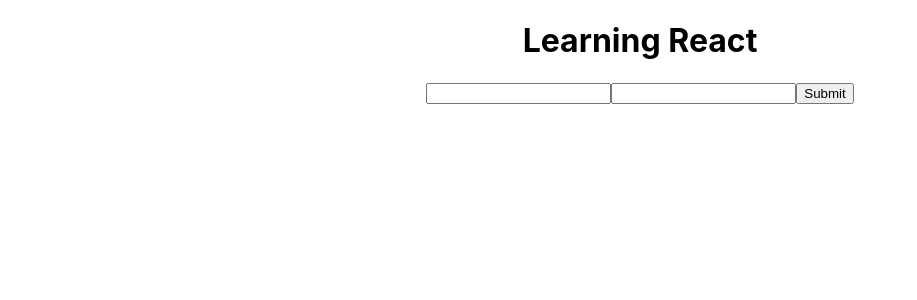
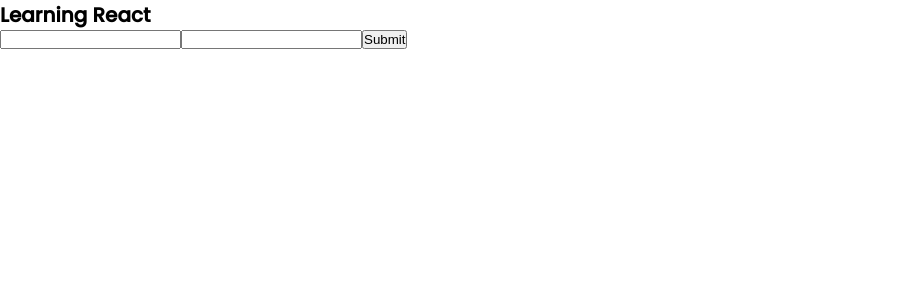
Before and after one commit to adogbeji/ReactBasics, a React (Create React App) app: page / in a window 1280 px wide. Shown: the top 300 px of the page, without its empty margins (0-917 px from the left). Built offline with nearby package versions, Linux system fonts and the light colour scheme.

Commit message:
Add CSS base styling

```diff
--- a/public/index.html
+++ b/public/index.html
@@ -9,6 +9,12 @@
       name="description"
       content="Web site created using create-react-app"
     />
+
+    <!-- Google Fonts -->
+    <link rel="preconnect" href="https://fonts.googleapis.com">
+    <link rel="preconnect" href="https://fonts.gstatic.com" crossorigin>
+    <link href="https://fonts.googleapis.com/css2?family=Poppins:wght@100;200;300;400;500&display=swap" rel="stylesheet">
+
     <link rel="apple-touch-icon" href="%PUBLIC_URL%/logo192.png" />
     <!--
       manifest.json provides metadata used when your web app is installed on a
--- a/src/App.css
+++ /dev/null
@@ -1,38 +0,0 @@
-.App {
-  text-align: center;
-}
-
-.App-logo {
-  height: 40vmin;
-  pointer-events: none;
-}
-
-@media (prefers-reduced-motion: no-preference) {
-  .App-logo {
-    animation: App-logo-spin infinite 20s linear;
-  }
-}
-
-.App-header {
-  background-color: #282c34;
-  min-height: 100vh;
-  display: flex;
-  flex-direction: column;
-  align-items: center;
-  justify-content: center;
-  font-size: calc(10px + 2vmin);
-  color: white;
-}
-
-.App-link {
-  color: #61dafb;
-}
-
-@keyframes App-logo-spin {
-  from {
-    transform: rotate(0deg);
-  }
-  to {
-    transform: rotate(360deg);
-  }
-}
--- a/src/App.js
+++ b/src/App.js
@@ -1,4 +1,4 @@
-import './App.css';
+import './App.scss';
 
 function App() {
   return (
--- a/src/index.css
+++ b/src/index.css
@@ -1,13 +1,22 @@
-body {
+*,
+*::before,
+*::after {  /* CSS Reset */
   margin: 0;
-  font-family: -apple-system, BlinkMacSystemFont, 'Segoe UI', 'Roboto', 'Oxygen',
-    'Ubuntu', 'Cantarell', 'Fira Sans', 'Droid Sans', 'Helvetica Neue',
-    sans-serif;
-  -webkit-font-smoothing: antialiased;
-  -moz-osx-font-smoothing: grayscale;
+  padding: 0;
+  box-sizing: inherit;
 }
 
-code {
-  font-family: source-code-pro, Menlo, Monaco, Consolas, 'Courier New',
-    monospace;
+html {
+  min-height: 100%;  /* Ensures HTML page is at least as high as browser viewport */
+  font-size: 62.5%;  /* Root Font Size (1rem = 10px) */
 }
+
+body {
+  max-width: 100%;
+  overflow-x: hidden;
+  min-height: 100vh;  /* Ensures page body is at least as high as browser viewport */
+  font-family: 'Poppins', sans-serif;
+  font-weight: 300;
+  color: #000000;
+  box-sizing: border-box;  /* Border & Padding included in Width & Height */
+}
```
Also changed, not shown: src/App.scss (added).
